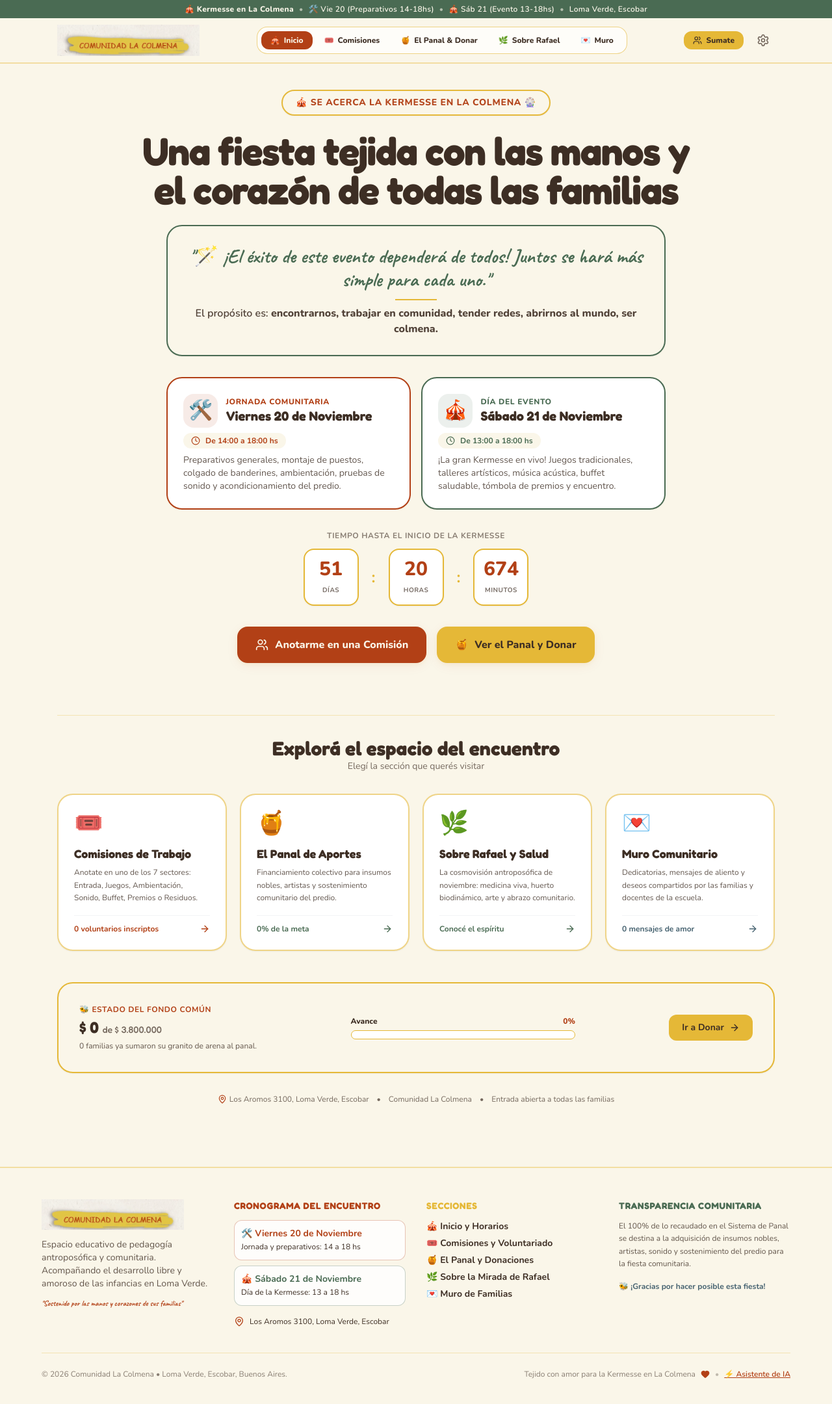
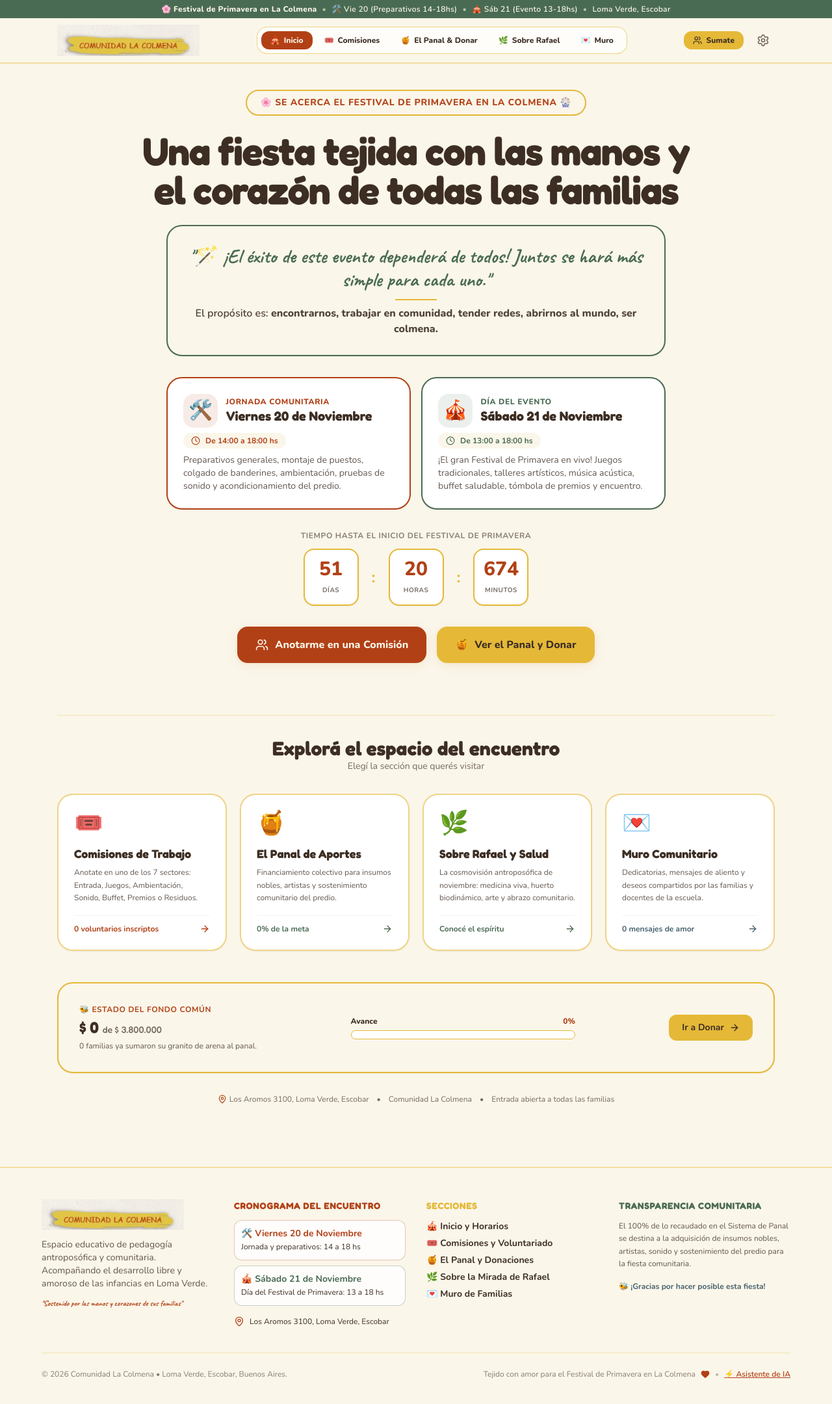
Before and after one commit to RamiStein/lacolmena, a React (Vite) app: page / in a window 1280 px wide. Shown: the whole page at 65% size. Built offline with nearby package versions, Linux system fonts and the light colour scheme.

Commit message:
feat: rename Kermesse to Festival de Primavera across web and browser tab title

```diff
--- a/index.html
+++ b/index.html
@@ -7,20 +7,20 @@
     <meta http-equiv="Cache-Control" content="no-cache, no-store, must-revalidate" />
     <meta http-equiv="Pragma" content="no-cache" />
     <meta http-equiv="Expires" content="0" />
-    <title>Kermesse en La Colmena • 20 y 21 de Noviembre • Comunidad La Colmena</title>
-    <meta name="description" content="Kermesse comunitaria en La Colmena (Loma Verde, Escobar). Viernes 20 de noviembre jornada y preparativos (14 a 18 hs), Sábado 21 de noviembre día del evento (13 a 18 hs). Comisiones de voluntariado, juegos, buffet y panal de financiamiento colectivo." />
+    <title>Festival de Primavera • Comunidad La Colmena</title>
+    <meta name="description" content="Festival de Primavera en Comunidad La Colmena (Loma Verde, Escobar). Viernes 20 de noviembre jornada y preparativos (14 a 18 hs), Sábado 21 de noviembre día del evento (13 a 18 hs). Comisiones de voluntariado, juegos, buffet y panal de financiamiento colectivo." />
 
     <!-- Open Graph / WhatsApp Preview -->
     <meta property="og:type" content="website" />
     <meta property="og:url" content="https://primavera-lacolmena.vercel.app/" />
-    <meta property="og:title" content="Kermesse en La Colmena • 20 y 21 de Noviembre" />
-    <meta property="og:description" content="Kermesse comunitaria en La Colmena (Loma Verde, Escobar). Comisiones de voluntariado, juegos, buffet y panal de financiamiento colectivo." />
+    <meta property="og:title" content="Festival de Primavera • Comunidad La Colmena" />
+    <meta property="og:description" content="Festival de Primavera en Comunidad La Colmena (Loma Verde, Escobar). Comisiones de voluntariado, juegos, buffet y panal de financiamiento colectivo." />
     <meta property="og:image" content="https://primavera-lacolmena.vercel.app/logo-colmena.png" />
 
     <!-- Twitter Card -->
     <meta name="twitter:card" content="summary_large_image" />
-    <meta name="twitter:title" content="Kermesse en La Colmena • 20 y 21 de Noviembre" />
-    <meta name="twitter:description" content="Kermesse comunitaria en La Colmena (Loma Verde, Escobar). Comisiones de voluntariado, juegos, buffet y panal de financiamiento colectivo." />
+    <meta name="twitter:title" content="Festival de Primavera • Comunidad La Colmena" />
+    <meta name="twitter:description" content="Festival de Primavera en Comunidad La Colmena (Loma Verde, Escobar). Comisiones de voluntariado, juegos, buffet y panal de financiamiento colectivo." />
     <meta name="twitter:image" content="https://primavera-lacolmena.vercel.app/logo-colmena.png" />
     <!-- Google Fonts: Fredoka (títulos amables), Nunito (cuerpo orgánico), Caveat (toques cálidos a mano) -->
     <link rel="preconnect" href="https://fonts.googleapis.com">
--- a/public/ia/index.html
+++ b/public/ia/index.html
@@ -89,7 +89,7 @@
             <button class="chip" data-cmd="mandá un mail a través de la cuenta ramirovescostain@gmail.com a este mail ejemplo@correo.com diciendo esto en el asunto Gracias y esto en el texto nos vemos pronto">
               <span class="chip-icon">✉️</span> Mail desde ramirovescostain@gmail.com
             </button>
-            <button class="chip" data-cmd="crea un recordatorio para las 18:00 revisar la kermess">
+            <button class="chip" data-cmd="crea un recordatorio para las 18:00 revisar el festival de primavera">
               <span class="chip-icon">⏰</span> Recordatorio 18:00
             </button>
             <button class="chip" data-cmd="anota que tengo que comprar miel y harina para la colmena">
--- a/src/App.jsx
+++ b/src/App.jsx
@@ -206,7 +206,7 @@ export default function App() {
                 🍯 FONDO COMUNITARIO Y PROPÓSITOS
               </span>
               <h2 className="text-3xl sm:text-4xl font-black text-[#3D2E24] mt-3">
-                El Panal de la Kermesse
+                El Panal del Festival de Primavera
               </h2>
               <p className="text-xs sm:text-sm text-[#3D2E24]/80 max-w-xl mx-auto mt-2">
                 Con tu colaboración adquirimos los insumos nobles para los talleres, juegos, música y sostenimiento del predio escolar.
--- a/src/components/AdminModal.jsx
+++ b/src/components/AdminModal.jsx
@@ -79,7 +79,7 @@ export function AdminModal({
     const encodedUri = encodeURI(csvContent);
     const link = document.createElement("a");
     link.setAttribute("href", encodedUri);
-    link.setAttribute("download", `donaciones_kermesse_colmena_${new Date().toISOString().slice(0,10)}.csv`);
+    link.setAttribute("download", `donaciones_festival_primavera_colmena_${new Date().toISOString().slice(0,10)}.csv`);
     document.body.appendChild(link);
     link.click();
     document.body.removeChild(link);
@@ -128,7 +128,7 @@ export function AdminModal({
               </div>
               <div>
                 <h3 className="text-xl sm:text-2xl font-black text-[#3D2E24]">
-                  Panel de Coordinación • Kermesse La Colmena
+                  Panel de Coordinación • Festival de Primavera La Colmena
                 </h3>
                 <p className="text-xs text-[#3D2E24]/70">
                   Gestión de voluntariados, libro de aportes y recaudación
--- a/src/components/ComisionesSection.jsx
+++ b/src/components/ComisionesSection.jsx
@@ -246,7 +246,7 @@ export function ComisionesSection({
                 <div className="mt-3">
                   <a
                     href={`https://wa.me/?text=${encodeURIComponent(
-                      `¡Hola! Me anoté como voluntario(a) para la comisión de ${successData.comisionNombre} en la Kermesse de La Colmena. Soy ${successData.nombre} y podré participar el ${successData.disponibilidad}. ¡Con alegría de construir juntos!`
+                      `¡Hola! Me anoté como voluntario(a) para la comisión de ${successData.comisionNombre} en el Festival de Primavera de La Colmena. Soy ${successData.nombre} y podré participar el ${successData.disponibilidad}. ¡Con alegría de construir juntos!`
                     )}`}
                     target="_blank"
                     rel="noopener noreferrer"
--- a/src/components/Footer.jsx
+++ b/src/components/Footer.jsx
@@ -22,7 +22,7 @@ export function Footer({ onNavigate }) {
           </p>
         </div>
 
-        {/* Columna Horarios de la Kermesse */}
+        {/* Columna Horarios del Festival de Primavera */}
         <div className="space-y-2 text-xs sm:text-sm md:col-span-1">
           <h4 className="font-black text-sm uppercase tracking-wider text-[#B24016] mb-3">
             Cronograma del Encuentro
@@ -34,7 +34,7 @@ export function Footer({ onNavigate }) {
             </div>
             <div className="bg-white/80 p-2.5 rounded-xl border border-[#4A6B53]/30">
               <span className="font-bold text-[#4A6B53] block">🎪 Sábado 21 de Noviembre</span>
-              <span className="text-xs text-[#3D2E24]">Día de la Kermesse: 13 a 18 hs</span>
+              <span className="text-xs text-[#3D2E24]">Día del Festival de Primavera: 13 a 18 hs</span>
             </div>
           </div>
           <div className="flex items-center gap-2 pt-2 text-xs">
@@ -112,7 +112,7 @@ export function Footer({ onNavigate }) {
           © {new Date().getFullYear()} Comunidad La Colmena • Loma Verde, Escobar, Buenos Aires.
         </div>
         <div className="flex items-center gap-2 font-medium">
-          <span>Tejido con amor para la Kermesse en La Colmena</span>
+          <span>Tejido con amor para el Festival de Primavera en La Colmena</span>
           <Heart className="w-3.5 h-3.5 text-[#B24016] fill-current" />
           <span className="text-[#3D2E24]/30">•</span>
           <a href="./ia/" className="underline hover:text-[#B24016] text-[#B24016] font-semibold flex items-center gap-1">
--- a/src/components/Header.jsx
+++ b/src/components/Header.jsx
@@ -30,7 +30,7 @@ export function Header({
       <header className="sticky top-0 z-40 bg-[#FAF6E9]/95 backdrop-blur-md border-b-2 border-[#E5B837]/40 shadow-xs transition-all">
         {/* Franja superior de aviso con las dos fechas oficiales */}
         <div className="bg-[#4A6B53] text-[#FAF6E9] text-xs font-semibold py-1.5 px-4 text-center flex items-center justify-center gap-2 tracking-wide overflow-x-auto whitespace-nowrap">
-          <span>🎪 <strong>Kermesse en La Colmena</strong></span>
+          <span>🌸 <strong>Festival de Primavera en La Colmena</strong></span>
           <span className="opacity-60">•</span>
           <span>🛠️ Vie 20 (Preparativos 14-18hs)</span>
           <span className="opacity-60">•</span>
--- a/src/components/InicioSection.jsx
+++ b/src/components/InicioSection.jsx
@@ -52,7 +52,7 @@ export function InicioSection({
       <section className="text-center max-w-4xl mx-auto pt-2 pb-8">
         {/* Pastilla Superior */}
         <div className="inline-flex items-center gap-2 bg-[#FAF6E9] border-2 border-[#E5B837] text-[#B24016] px-5 py-2 rounded-full text-xs sm:text-sm font-black tracking-wider mb-6 shadow-sm animate-pulse">
-          <span>🎪 SE ACERCA LA KERMESSE EN LA COLMENA 🎡</span>
+          <span>🌸 SE ACERCA EL FESTIVAL DE PRIMAVERA EN LA COLMENA 🎡</span>
         </div>
 
         {/* Título Principal */}
@@ -113,7 +113,7 @@ export function InicioSection({
               <span>De 13:00 a 18:00 hs</span>
             </div>
             <p className="text-xs sm:text-sm text-[#3D2E24]/80 leading-relaxed font-medium">
-              ¡La gran Kermesse en vivo! Juegos tradicionales, talleres artísticos, música acústica, buffet saludable, tómbola de premios y encuentro.
+              ¡El gran Festival de Primavera en vivo! Juegos tradicionales, talleres artísticos, música acústica, buffet saludable, tómbola de premios y encuentro.
             </p>
           </div>
         </div>
@@ -121,7 +121,7 @@ export function InicioSection({
         {/* Cuenta Regresiva */}
         <div className="my-6">
           <span className="text-xs font-bold uppercase tracking-wider text-[#3D2E24]/60 block mb-3">
-            Tiempo hasta el inicio de la Kermesse
+            Tiempo hasta el inicio del Festival de Primavera
           </span>
           <div className="flex items-center justify-center gap-3 sm:gap-5">
             <div className="bg-white border-2 border-[#E5B837] shadow-sm rounded-2xl p-3 min-w-[70px] sm:min-w-[85px] text-center">
--- a/src/components/MuroComunidad.jsx
+++ b/src/components/MuroComunidad.jsx
@@ -119,7 +119,7 @@ export function MuroComunidad({ donaciones, onAddSimpleMessage }) {
               ¡El muro está abierto para recibir tus palabras!
             </h4>
             <p className="text-xs sm:text-sm text-[#3D2E24]/70 max-w-md mx-auto mb-4">
-              Sé de las primeras familias en dejar un mensaje de aliento, intención o dedicatoria para la kermesse comunitaria.
+              Sé de las primeras familias en dejar un mensaje de aliento, intención o dedicatoria para el Festival de Primavera comunitario.
             </p>
             <button
               onClick={() => setShowQuickForm(true)}
--- a/src/data/initialData.js
+++ b/src/data/initialData.js
@@ -1,6 +1,6 @@
-// Datos de la Kermesse Comunitaria en La Colmena
+// Datos del Festival de Primavera en La Colmena
 export const INITIAL_CAMPAIGN_DATA = {
-  title: "Kermesse en La Colmena",
+  title: "Festival de Primavera en La Colmena",
   subtitle: "Encontrarnos, trabajar en comunidad, tender redes, abrirnos al mundo, ser colmena",
   institution: "Comunidad La Colmena",
   location: "Los Aromos 3100, Loma Verde, Escobar",
@@ -22,7 +22,7 @@ export const INITIAL_CAMPAIGN_DATA = {
       id: "evento",
       dia: "Sábado 21 de Noviembre",
       horario: "13:00 a 18:00 hs",
-      titulo: "Día de la Kermesse",
+      titulo: "Día del Festival de Primavera",
       emoji: "🎪",
       descripcion: "¡Gran día de fiesta abierta a toda la comunidad! Juegos y talleres, buffet casero, música en vivo, rondas y puestos artesanales.",
       color: "huerta"
```
Also changed, not shown: 1 other file (tests, documents, lock files or other folders).
